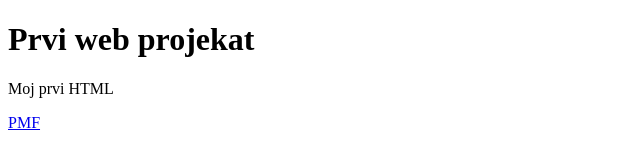
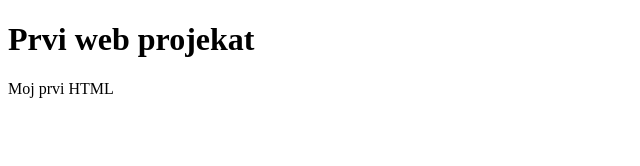
Before and after one commit to ivanna1109/PGIS_Repo, a plain HTML site: page PV3/public/index.html in a window 1280 px wide. Shown: the full height of the page, 0-640 px from the left. Drawn offline with Linux system fonts and the light colour scheme.

Commit message:
PV3 commit

```diff
--- a/PV3/public/index.html
+++ b/PV3/public/index.html
@@ -7,6 +7,5 @@
 <body>
 	<h1>Prvi web projekat</h1>
 	<p>Moj prvi HTML</p>
-	<a href="https://www.pmf.uns.ac.rs/">PMF</a>
 </body>
 </html>
```
